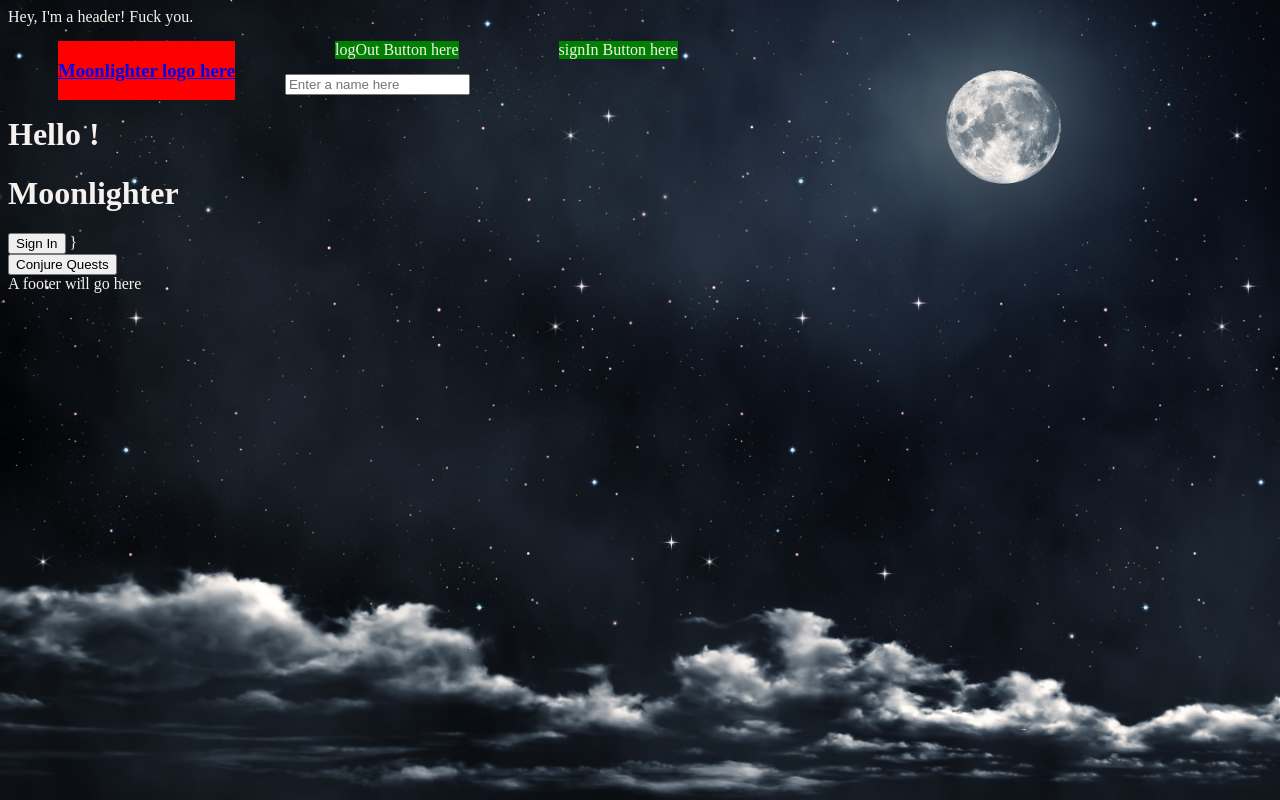
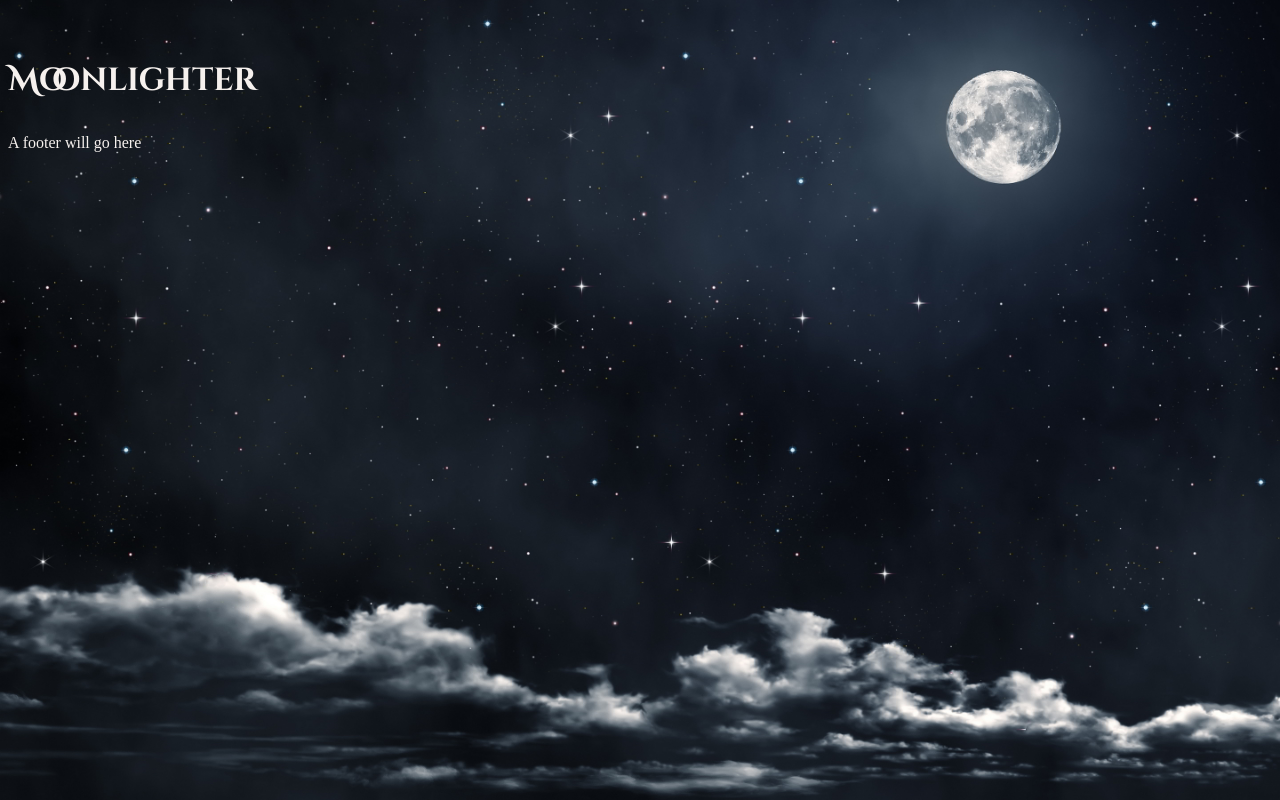
Before and after one commit to HacklightMoon/moonlighter, a website: page client/index.html at #/home in a window 1280 px wide. Drawn offline with nearby package versions, Linux system fonts and the light colour scheme; some packages are replaced by stand-ins of ours; a web font is replaced by a local one.

Commit message:
add style to header

```diff
--- a/client/app/myApp.js
+++ b/client/app/myApp.js
@@ -1,17 +1,6 @@
 'use strict';
 var moonlighterApp = angular.module('moonlighterApp', [
   'ui.router'
-  ]);
-
-angular.module('moonlighterApp', [
-  'ui.router',
-  // 'moonlighterApp.landing',
-  // 'moonlighterApp.signIn',
-  // 'moonlighterApp.questFeed',
-  // 'moonlighterApp.questProfile',
-  // 'moonlighterApp.userProfile',
-  // 'moonlighterApp.editProfile',
-  // 'moonlighterApp.editQuest'
   ])
 
 .config(['$stateProvider', '$urlRouterProvider', function($stateProvider, $urlRouterProvider) {
--- a/client/app/templates/landing.html
+++ b/client/app/templates/landing.html
@@ -8,32 +8,8 @@
       <link rel="icon" href="img/moonfavi.ico">
       <link rel="stylesheet" href='style/main.css'>
   </head>
-  <header>
-    <div class='headerTitle'><a href="index.html"><h3>Moonlighter logo here</h3></a></div>
-    <div class='signInButton'>signIn Button here</div>
-    <div class='logOutButton'>logOut Button here</div>
-  </header>
   <body class="main index">
-    <div ui-view></div>
-    <!-- <div ng-controller='landingCtrl'>{{hello}}</div> -->
-    <input type="text" ng-model="yourName" placeholder="Enter a name here">
-    <h1>Hello {{yourName}}!</h1>
-    <div>
-  <div class="content"></div>
-    <div class="landing">
-    <div class="landingHeading">
-      <h1 class="title">Moonlighter</h1>
-    </div>
-    <div class="signIn visible">
-      {{word}}
-      <button name='signInButton'>Sign In</button>
-      }
-    </div>
-    <div class="viewQuestsLink">
-      <a ui-sref="#viewQuests"> <button name='questsButton'>Conjure Quests</button></a>
-    </div>
-  </div>
-</div>
+
   </body>
   <footer>
       <script src="../../lib/angular-ui-router/release/angular-ui-router.min.js"></script>
--- a/client/app/templates/partials/header.html
+++ b/client/app/templates/partials/header.html
@@ -1,6 +1,15 @@
-  <div class="ul">
-    Hey, I'm a header! Fuck you.
+<div class="headerWrapper">
+  <div class="navbar">
+    <div class="logo-title-container">
+      <a href="index.html">
+        <h1 class="logo-title">Moonlighter</h1>
+      </a>
+    </div>
+    <div class="signin-logout-wrapper">
+    </div>
   </div>
+</div>
+
 <!-- <div class='headerTitle'><a ng-href="index.html"><h3>Moonlighter</h3></a></div> -->
 <!-- <div class='signInButton' ui-sref-active="active"><a ui-sref="endpoint for github">signIn</a></div> -->
 <!--     <div class='logOutButton' ui-sref-active="inactive"><a ui-sref="end login for user">logOut</a></div> -->
--- a/client/index.html
+++ b/client/index.html
@@ -1,13 +1,14 @@
 <!DOCTYPE html>
 <html ng-app="moonlighterApp">
   <head lang="en">
+      <link href='https://fonts.googleapis.com/css?family=Quicksand|Cinzel+Decorative:400,700|Poiret+One|Hammersmith+One' rel='stylesheet' type='text/css'>
       <meta charset="UTF-8">
       <title>Moonlighter</title>
       <script src="lib/angular/angular.min.js"></script>
       <link rel="icon" href="img/moonfavi.ico">
       <link rel="stylesheet" href='style/main.css'>
   </head>
-  <body class="mainWrapper">
+  <body class="main-wrapper">
      <div ui-view="header"></div>
      <div ui-view="content"></div>
      <div ui-view="footer"></div>
--- a/client/style/main.css
+++ b/client/style/main.css
@@ -1,8 +1,6 @@
-.primary {
-  background-color:black;
-}
+/********************* Main ************************/
 
-.mainWrapper {
+.main-wrapper {
   background-image:  url('../img/Moonlighterbackground.jpg');
   background-size: cover;
   background-repeat: no-repeat;
@@ -11,21 +9,41 @@
   position: absolute;
 }
 
-.headerTitle {
+a {
+  color: #f6f1ee;
+  text-decoration: none;
+}
+/********************* Header ************************/
+.logo-title{
+  font-family: 'Cinzel Decorative', 'Hammersmith One', 'Quicksand', sans-serif;
+}
+
+.intro-title{
+  font-family: 'Cinzel Decorative', 'Hammersmith One', 'Quicksand', sans-serif;
+}
+
+.navbar {
+  text-align: center;
+  padding: 10px 0;
+  margin: 20px 0 0;
+}
+
+
+.header-title {
   background: red;
   display: block;
   float: left;
   margin:15px 50px;
 }
 
-.signInButton {
+.signin-button {
   background: green;
   display: block;
   float: right;
   margin:15px 50px;
 }
 
-.logOutButton {
+.logout-button {
   background:green;
   display: block;
   float: right;
@@ -33,6 +51,7 @@
 
 }
 
+
 [ng\:cloak], [ng-cloak], [data-ng-cloak], [x-ng-cloak], .ng-cloak, .x-ng-cloak {
   display: none;
 }
```
